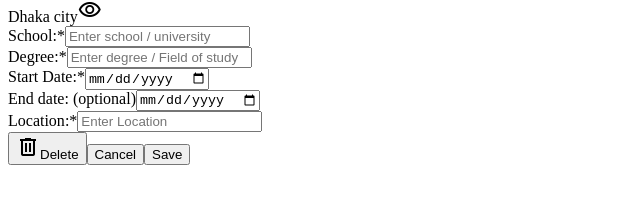
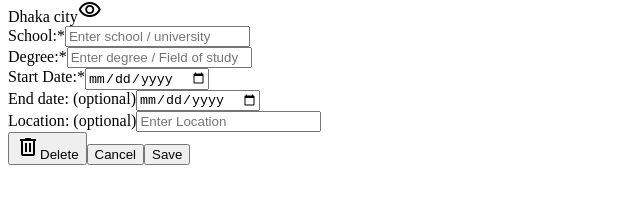
Before and after one commit to ZTanvir/cv-maker, a React (Vite) app: page / in a window 1280 px wide. Shown: the part 253-455 px from the top of the page, without its empty margins (0-640 px from the left). Built offline with nearby package versions, Linux system fonts and the light colour scheme.

Commit message:
Edit institute list form data and Add helper function to avoid most repetive task

```diff
--- a/src/Components/CvData.js
+++ b/src/Components/CvData.js
@@ -12,6 +12,7 @@ const CvData = {
             degree: "H.S.C",
             startDate: "2014-02-09",
             endDate: "2014-02-09",
+            location: "",
         },
         {
             id: crypto.randomUUID(),
@@ -19,6 +20,7 @@ const CvData = {
             degree: "B.S.C",
             startDate: "2014-02-09",
             endDate: "2014-02-09",
+            location: "",
         },
         {
             id: crypto.randomUUID(),
@@ -26,6 +28,7 @@ const CvData = {
             degree: "S.S.C",
             startDate: "2014-02-09",
             endDate: "2014-02-09",
+            location: "dhaka bd",
         },
     ],
     experience: [{}],
--- a/src/Components/CvInfo/CvInfo.jsx
+++ b/src/Components/CvInfo/CvInfo.jsx
@@ -11,12 +11,19 @@ import ToggleSection from "./UserInfo/ToggleSection";
 import ItemList from "./UserInfo/ItemList";
 import CvData from "../CvData";
 import EducationFormData from "./UserInfo/FormData/EducationFormData";
+import { generateObjectFromArrayOfObject, foo } from "../../utils/helpers.js";
 import { useState } from "react";
 
 const CvInfo = () => {
     const cvInfo = CvData;
     const [cvData, setCvData] = useState(cvInfo);
     const educationData = cvData.education;
+
+    const formValuesObj = generateObjectFromArrayOfObject(
+        EducationFormData,
+        "name"
+    );
+
     return (
         <section className="cvInfo">
             <PersonalDetails />
@@ -26,6 +33,7 @@ const CvInfo = () => {
             ></ToggleSection>
             <ItemList
                 formData={EducationFormData}
+                formValuesObj={formValuesObj}
                 userData={educationData}
                 updateUserData={setCvData}
             />
--- a/src/Components/CvInfo/UserInfo/CustomForm.jsx
+++ b/src/Components/CvInfo/UserInfo/CustomForm.jsx
@@ -4,7 +4,8 @@ import InputField from "../../InputField";
 const CustomForm = (props) => {
     const {
         formInputData,
-        defaultInputValue,
+        formValues,
+        updateFormValue,
         handleSubmitForm,
         handleDeleteBtn,
         handleCancelBtn,
@@ -16,7 +17,8 @@ const CustomForm = (props) => {
                     key={input.id}
                     label={input.label}
                     required={input.require}
-                    defaultValue={defaultInputValue[input.name]}
+                    value={formValues[input.name]}
+                    onChange={updateFormValue}
                     {...input}
                 />
             ))}
--- a/src/Components/CvInfo/UserInfo/FormData/EducationFormData.js
+++ b/src/Components/CvInfo/UserInfo/FormData/EducationFormData.js
@@ -37,7 +37,7 @@ const EducationFormData = [
         type: "text",
         name: "location",
         placeholder: "Enter Location",
-        require: true,
+        require: false,
     },
 ];
 
--- a/src/Components/CvInfo/UserInfo/ItemList.jsx
+++ b/src/Components/CvInfo/UserInfo/ItemList.jsx
@@ -6,18 +6,18 @@
 import { useState } from "react";
 import CustomForm from "./CustomForm";
 
-const ItemList = ({ formData, userData, updateUserData }) => {
-    const [defaultFormData, setDefaultFormData] = useState({});
+const ItemList = ({ formData, formValuesObj, userData, updateUserData }) => {
+    const [formValues, setFormValues] = useState(formValuesObj);
     // Get listData from userData
     const listData = userData;
-    console.log(userData);
     // Update userdata with new value
     const handleSubmitForm = (event) => {
         event.preventDefault();
-        const form = new FormData(event.target);
-        const formData = Object.fromEntries(form.entries());
-        const formDataWithId = { id: crypto.randomUUID(), ...formData };
-        console.log(formDataWithId);
+        console.log("form submitted", {
+            id: crypto.randomUUID(),
+            ...formValues,
+        });
+        setFormValues({ ...formValuesObj });
     };
     // Delete userdata
     const handleDeleteBtn = () => {};
@@ -25,21 +25,24 @@ const ItemList = ({ formData, userData, updateUserData }) => {
     const handleCancelBtn = () => {};
     // view or update institute information
     const handleInstituteInfo = (event) => {
-        console.log(event.target.getAttribute("data-institute-id"));
         const instituteId = event.target.getAttribute("data-institute-id");
         // get data of the instituteName
         const instituteData = listData.filter(
             (data) => data.id === instituteId
         )[0];
-        console.log(instituteData);
-        setDefaultFormData(instituteData);
+        setFormValues({ ...instituteData });
     };
     // Show or hide form based on click on visibility
     const handleVisibility = (event) => {
         console.log(event.target);
         // show or hide insitute infomation from cv
     };
-    console.log("---Render---");
+    const updateFormValue = (event) => {
+        setFormValues({
+            ...formValues,
+            [event.target.name]: event.target.value,
+        });
+    };
 
     return (
         <section>
@@ -67,7 +70,8 @@ const ItemList = ({ formData, userData, updateUserData }) => {
             </div>
             <CustomForm
                 formInputData={formData}
-                defaultInputValue={defaultFormData}
+                formValues={formValues}
+                updateFormValue={updateFormValue}
                 handleSubmitForm={handleSubmitForm}
                 handleDeleteBtn={handleDeleteBtn}
                 handleCancelBtn={handleCancelBtn}
--- a/src/Components/InputField.jsx
+++ b/src/Components/InputField.jsx
@@ -2,16 +2,7 @@ import { useId } from "react";
 
 const InputField = (props) => {
     const inputId = useId();
-    const {
-        label,
-        value,
-        onChange,
-        type,
-        placeholder,
-        name,
-        required,
-        defaultValue,
-    } = props;
+    const { label, value, onChange, type, placeholder, name, required } = props;
     const uniqueId = `${name}${inputId}`;
     return (
         <div>
@@ -24,7 +15,6 @@ const InputField = (props) => {
                 placeholder={placeholder}
                 name={name}
                 required={required}
-                defaultValue={defaultValue}
                 value={value}
                 onChange={onChange}
             />
--- /dev/null
+++ b/src/utils/helpers.js
@@ -0,0 +1,7 @@
+// generate object form the get key from the object
+export const generateObjectFromArrayOfObject = (arrayOfObject, keyName) => {
+    let generatedObj = {};
+    arrayOfObject.forEach((item) => (generatedObj[item[keyName]] = ""));
+    return generatedObj;
+};
+export const foo = Math.PI + Math.SQRT2;
```
